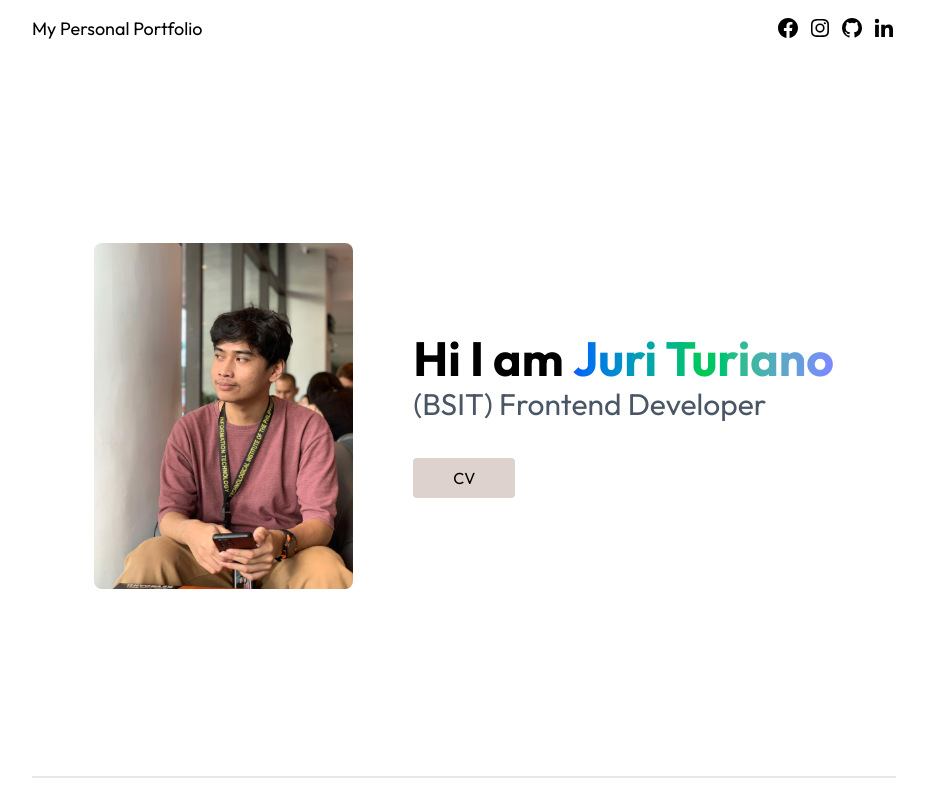
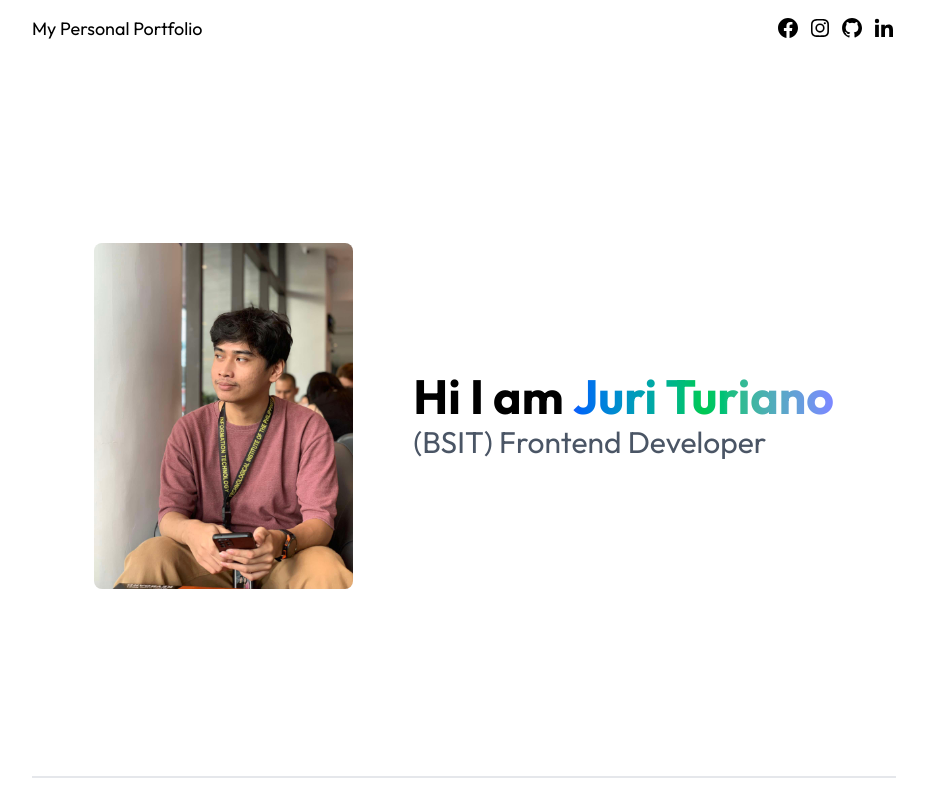
Before and after one commit to jurituriano/myPortfolio-JuriTuriano, a React (Vite) app: page / in a window 1280 px wide. Shown: the top 800 px of the page, without its empty margins (176-1103 px from the left). Built offline with nearby package versions, Linux system fonts and the light colour scheme.

Commit message:
removed cv button for now

```diff
--- a/src/pages/homepage.jsx
+++ b/src/pages/homepage.jsx
@@ -1,5 +1,3 @@
-import ResumeButton from "../components/cvButton";
-
 const HomePage = () => {
   return (
     <div className="flex flex-col gap-6 lg:flex-row md:flex-row lg:gap-15 md:gap-15 justify-center items-center h-dvh lg:h-[90dvh] md:h-[90dvh]  ">
@@ -20,7 +18,6 @@ const HomePage = () => {
             (BSIT) Frontend Developer
           </p>
         </div>
-        <ResumeButton />
       </div>
     </div>
   );
```
